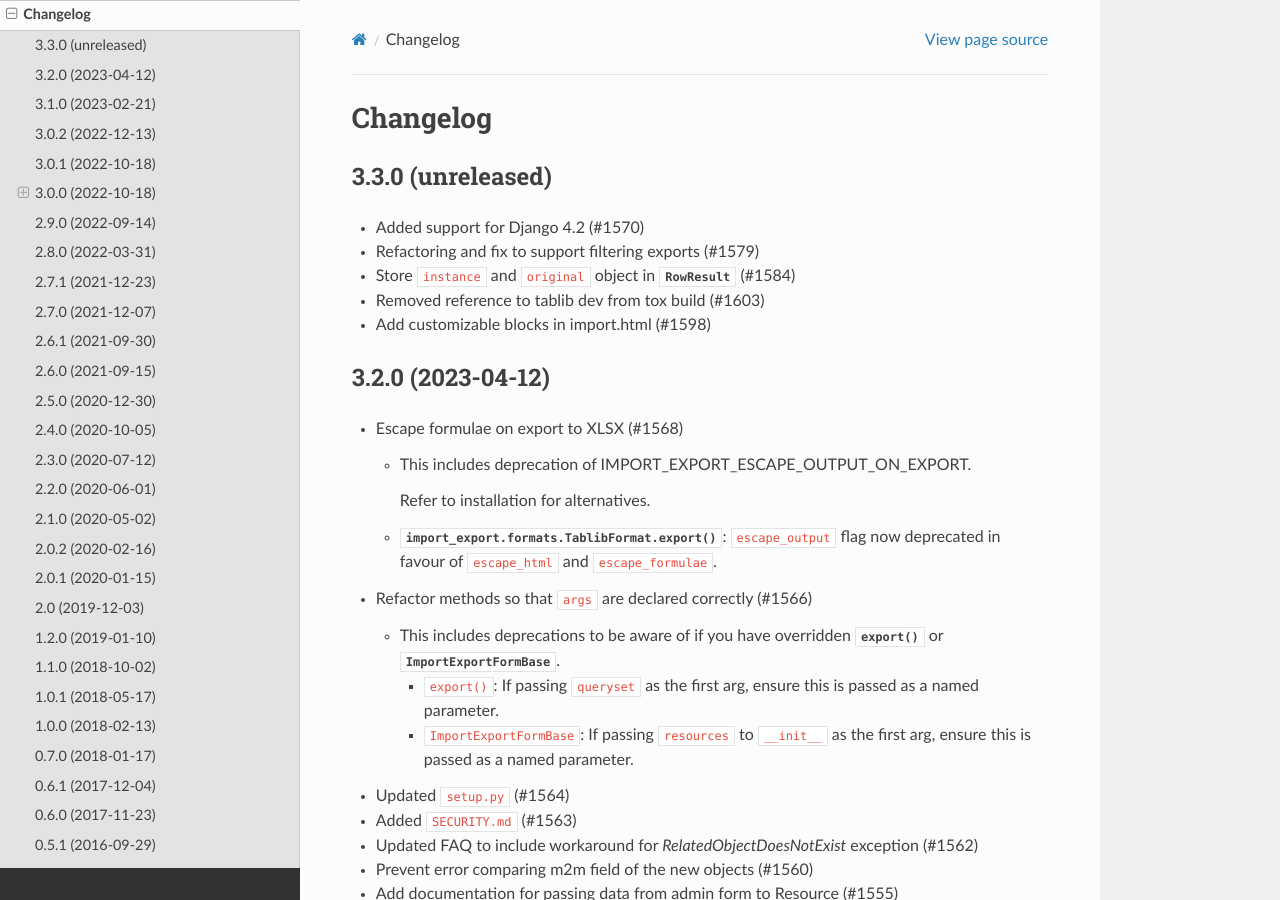
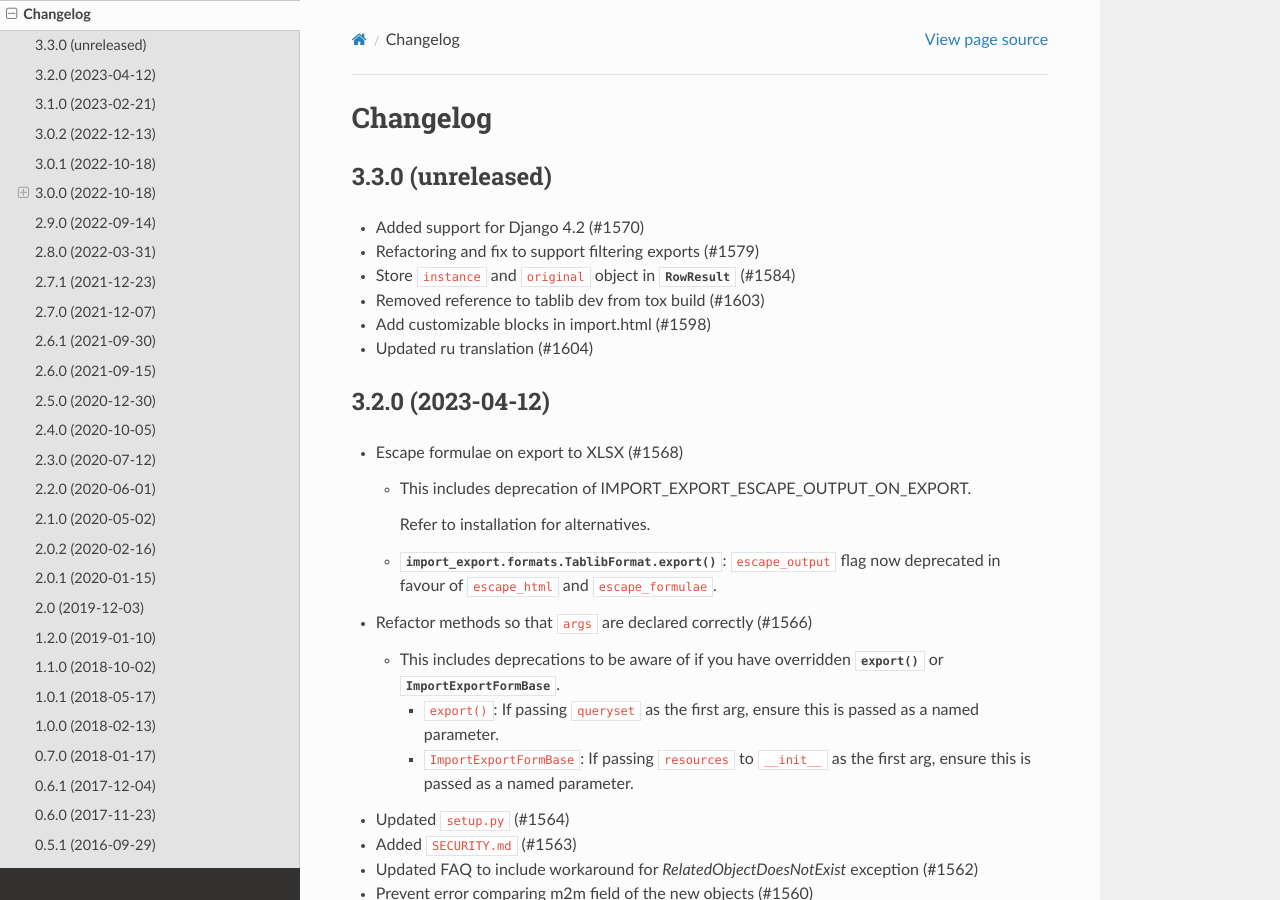
Before and after one commit to django-import-export/django-import-export, a Sphinx documentation site: the page built from docs/changelog.rst, in a window 1280 px wide and 900 px high. Built offline with Sphinx 7.4.7 and the Read the Docs theme 2.0.0, drawn with Linux system fonts in a browser that asks for light colours; pages that are not in the unit, such as notebooks, are missing from menus.

Commit message:
Update changelog.rst

```diff
--- a/docs/changelog.rst
+++ b/docs/changelog.rst
@@ -9,6 +9,7 @@ Changelog
 - Store ``instance`` and ``original`` object in :class:`~import_export.results.RowResult` (#1584)
 - Removed reference to tablib dev from tox build (#1603)
 - Add customizable blocks in import.html (#1598)
+- Updated ru translation (#1604)
 
 3.2.0 (2023-04-12)
 ------------------
```
